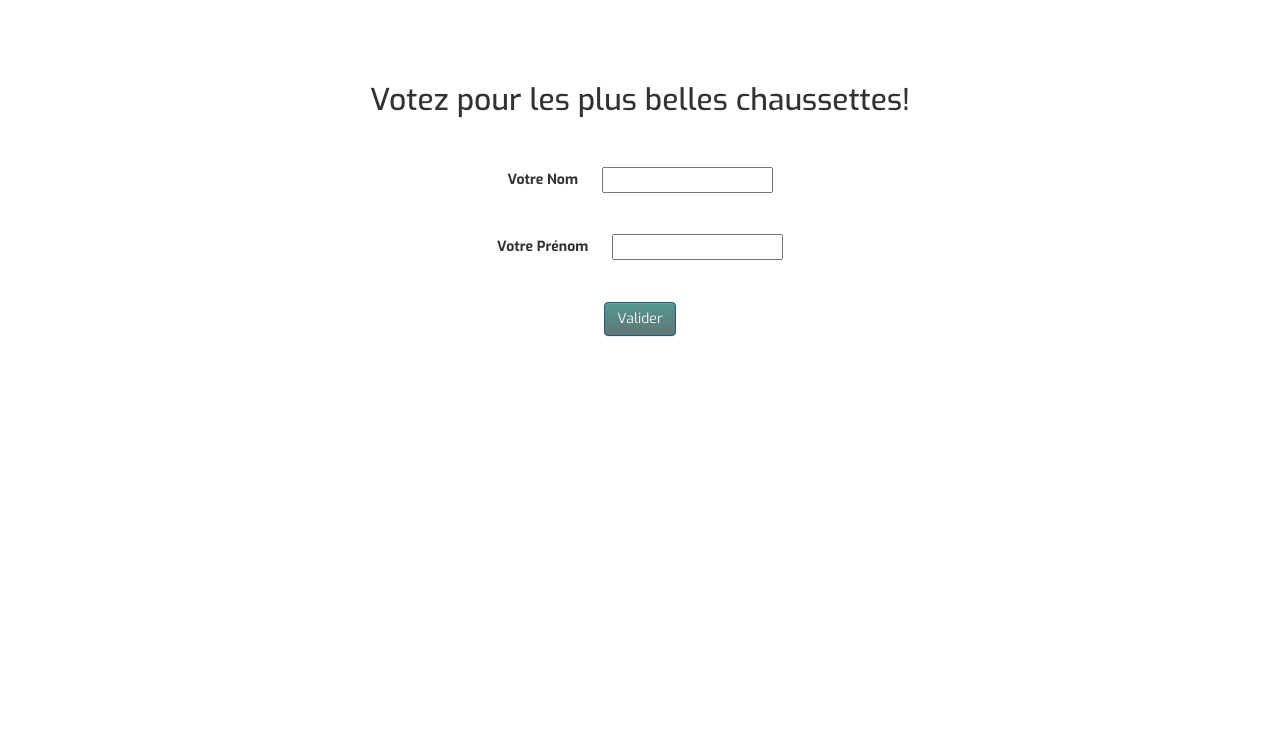
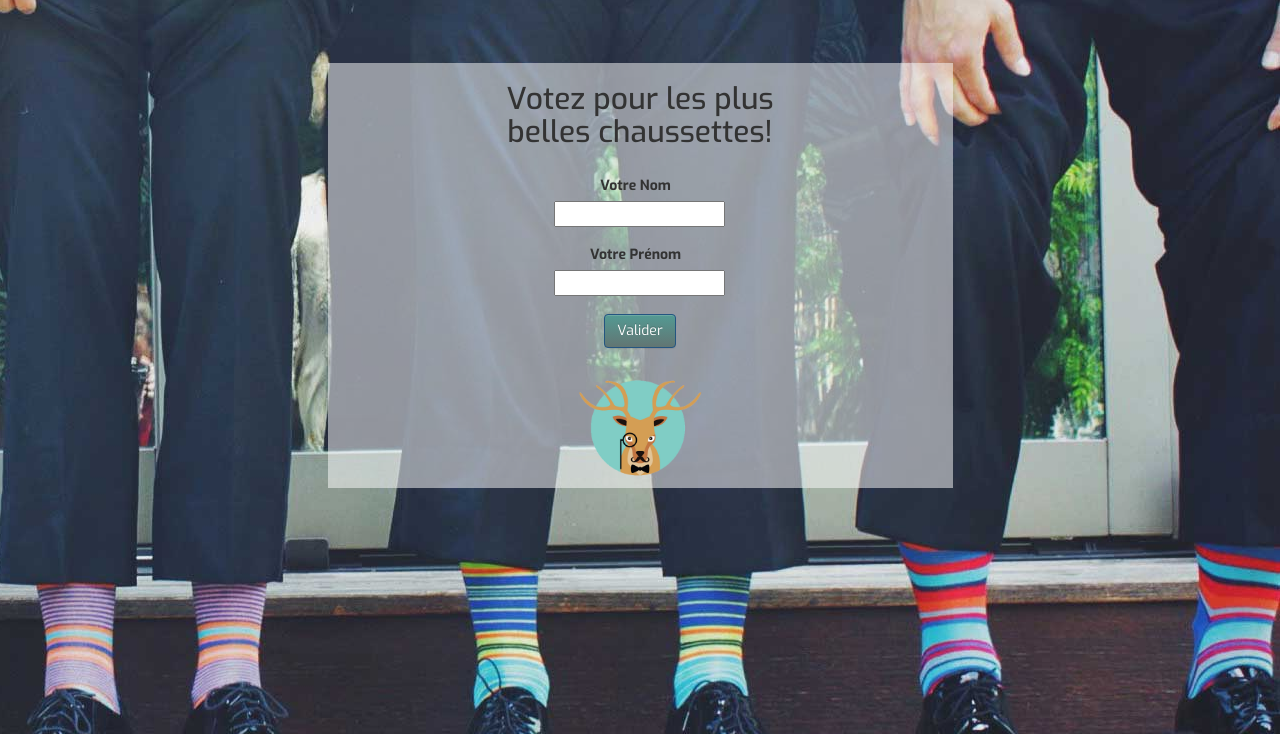
Before and after one commit to WildCodeSchool/lyon_socks_contest, a PHP site: page /login.php in a window 1280 px wide. Shown: the top 734 px of the page. Run offline with PHP 8.4, Linux system fonts and the light colour scheme; some libraries are stand-ins or nearby versions.

Commit message:
Added logo-dear; Edited style.css for login.php style

```diff
--- a/public/css/style.css
+++ b/public/css/style.css
@@ -3,7 +3,6 @@
 body {
     font-family: 'Exo', sans-serif ;
     text-align: center;
-    margin-top: 5%;
 }
 
 #sock-icon {
@@ -31,3 +30,23 @@ label {
 .btn-primary {
     background-image: linear-gradient(to bottom,#539a93 0,#627573 100%);
 }
+
+.back-image {
+    background: url('../img/login-photo.jpg') 100%;
+}
+
+#login-form {
+    width: 50%;
+    min-width: 300px;
+    background-color: rgba(255, 255, 255, 0.5);
+    display: inline-block;
+    margin-top: 5%;
+
+}
+
+#logo-wcs-deer {
+    width: 70%;
+    height: 70%;
+    min-height: 100px;
+    min-width: 100px;
+}
--- a/public/login.php
+++ b/public/login.php
@@ -4,7 +4,7 @@
 <html>
 <head>
     <meta charset="utf-8">
-    <title>WCS Chaussettes</title>
+    <title>Election des meilleures chaussettes</title>
 
     <!--  JQUERY -->
     <script src="https://ajax.googleapis.com/ajax/libs/jquery/3.1.1/jquery.min.js"></script>
@@ -21,9 +21,9 @@
     <link rel="stylesheet" href="css/style.css">
 
 </head>
-<body>
+<body class="back-image">
     <div class="container-fluid">
-        <div class="row">
+        <div class="row" id="login-form">
             <div class="col-xs-offset-3 col-xs-6">
                 <h2>Votez pour les plus belles chaussettes!</h2>
             </div>
@@ -41,12 +41,13 @@
                         <button type="submit" class="btn btn-primary">Valider</button>
                     </div>
                 </form>
+                <img src="img/wcs-logo2-deer.png" alt="Wild Code School deer logo" id="logo-wcs-deer">
                 <div>
                     <?php
                         if(isset($_GET['error'])) {
                             switch ($error) {
                                 case 1:
-                                    echo "Vous n'êtes pas enregistrés. Allez vite vous faire photographier vos superbes chaussettes auprès des wilders!";
+                                    echo "Vous n'êtes pas enregistrés. Allez vite faire photographier vos superbes chaussettes auprès des wilders!";
                                     break;
                                 case 2:
                                     echo "Vous avez oublié de remplir un champ. Recommencez!";
```
Also changed, not shown: public/img/login-photo.jpg (added), public/img/wcs-logo2-deer.png.
